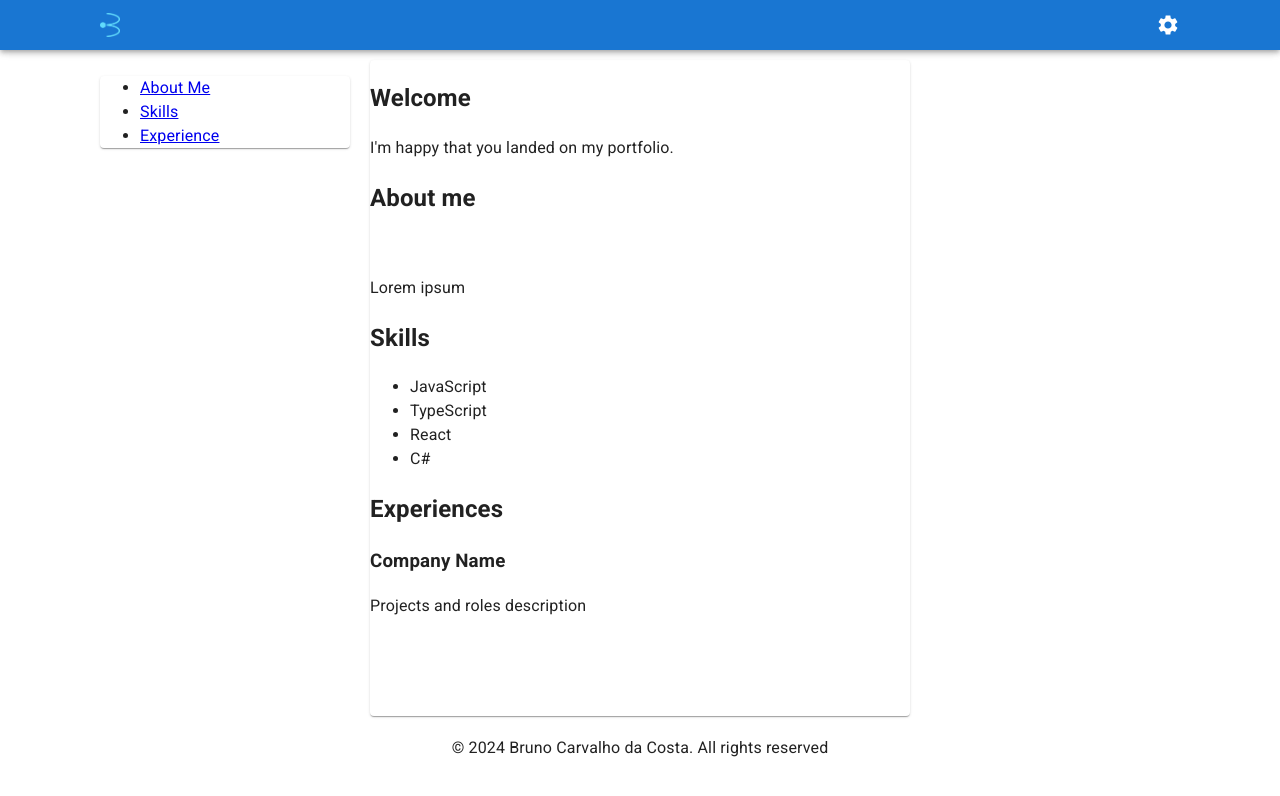
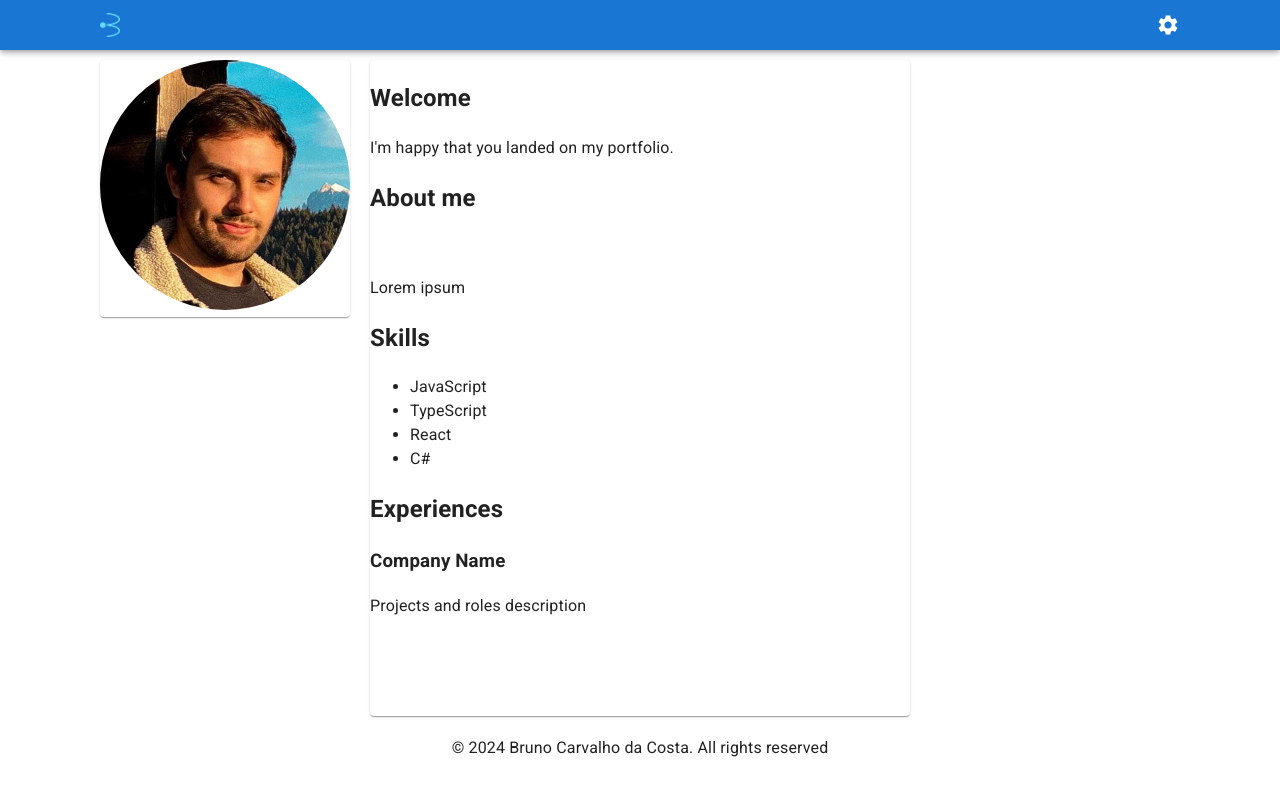
Before and after one commit to brunoccst/portfolio, a React (Vite) app in the folder portfolio.web/: page / in a window 1280 px wide. Shown: the top 796 px of the page. Built offline with nearby package versions, Linux system fonts and the light colour scheme.

Commit message:
Added my picture to side bar

```diff
--- a/portfolio.web/src/components/layout/Sidebar/Sidebar.scss
+++ b/portfolio.web/src/components/layout/Sidebar/Sidebar.scss
@@ -0,0 +1,6 @@
+[itemid='sidebar'] {
+    img {
+        width: 250px;
+        border-radius: 50%;
+    }
+}
--- a/portfolio.web/src/components/layout/Sidebar/Sidebar.tsx
+++ b/portfolio.web/src/components/layout/Sidebar/Sidebar.tsx
@@ -1,19 +1,14 @@
-import { Paper } from '@mui/material';
 import './Sidebar.scss';
 import { useTranslation } from 'react-i18next';
+import { Paper } from '@mui/material';
+import Headshot from "assets/headshot.jpg";
 
 export const Sidebar = () => {
     const { t } = useTranslation();
 
     return (
-        <Paper>
-            <nav>
-                <ul>
-                    <li><a href="#about-me">{t("About Me")}</a></li>
-                    <li><a href="#skills">{t("Skills")}</a></li>
-                    <li><a href="#experience">{t("Experience")}</a></li>
-                </ul>
-            </nav>
+        <Paper itemID='sidebar'>
+            <img src={Headshot} aria-label={t("Headshot")}/>
         </Paper>
     )
 }
```
Also changed, not shown: portfolio.web/src/assets/headshot.jpg (added).
